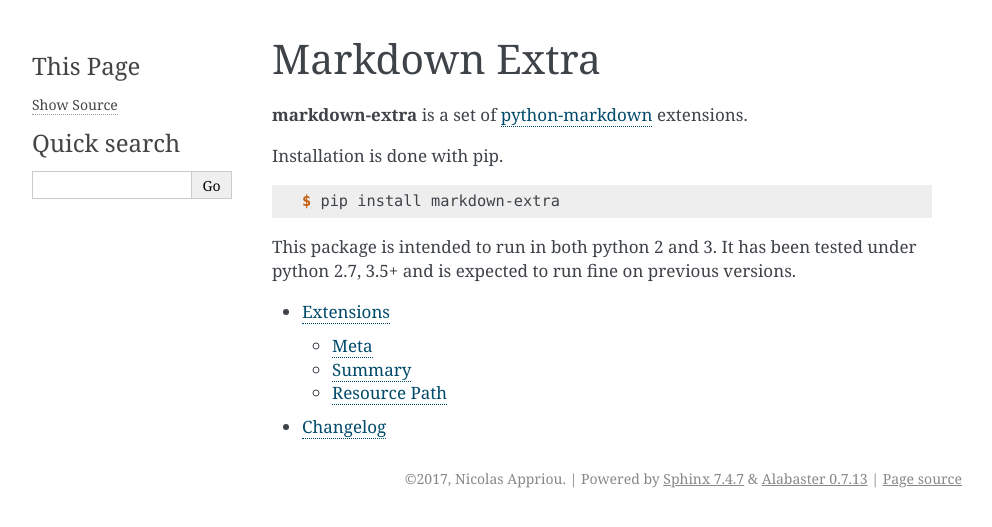
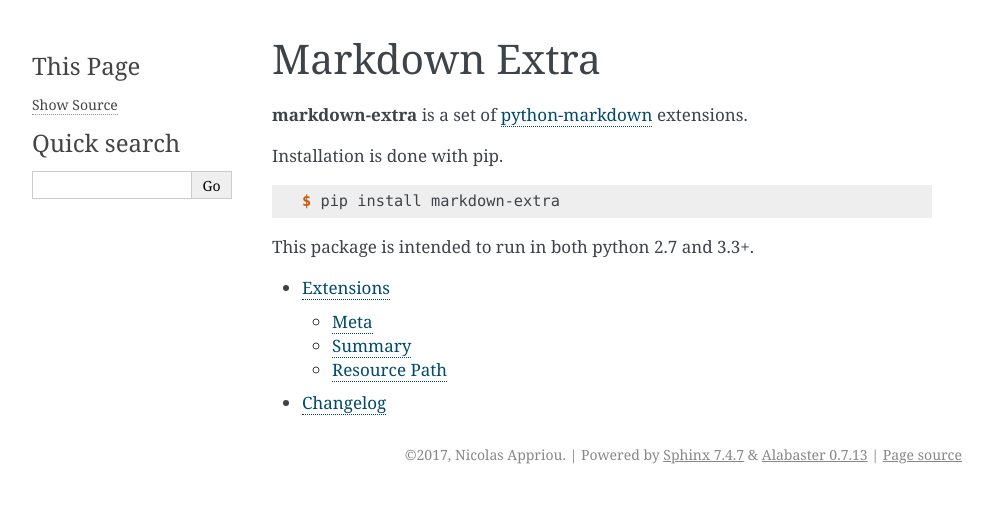
Before and after one commit to Nicals/markdown-extra, a Sphinx documentation site: the page built from docs/index.rst, in a window 1280 px wide. Shown: the top 527 px of the page, without its empty margins (148-1140 px from the left). Built offline with Sphinx 7.4.7, drawn with Linux system fonts in a browser that asks for light colours.

Commit message:
update documentation

```diff
--- a/docs/changelog.rst
+++ b/docs/changelog.rst
@@ -1,5 +1,10 @@
 Changelog
 =========
+
+dev
+---
+
+   + add ``markdown_extra.resource_path`` extension
 
 0.2.0 - 2017-03-17
 ------------------
--- a/docs/index.rst
+++ b/docs/index.rst
@@ -14,9 +14,7 @@
 
     $ pip install markdown-extra
 
-This package is intended to run in both python 2 and 3.
-It has been tested under python 2.7, 3.5+ and is expected to run fine on
-previous versions.
+This package is intended to run in both python 2.7 and 3.3+.
 
 .. toctree::
    :maxdepth: 2
```
